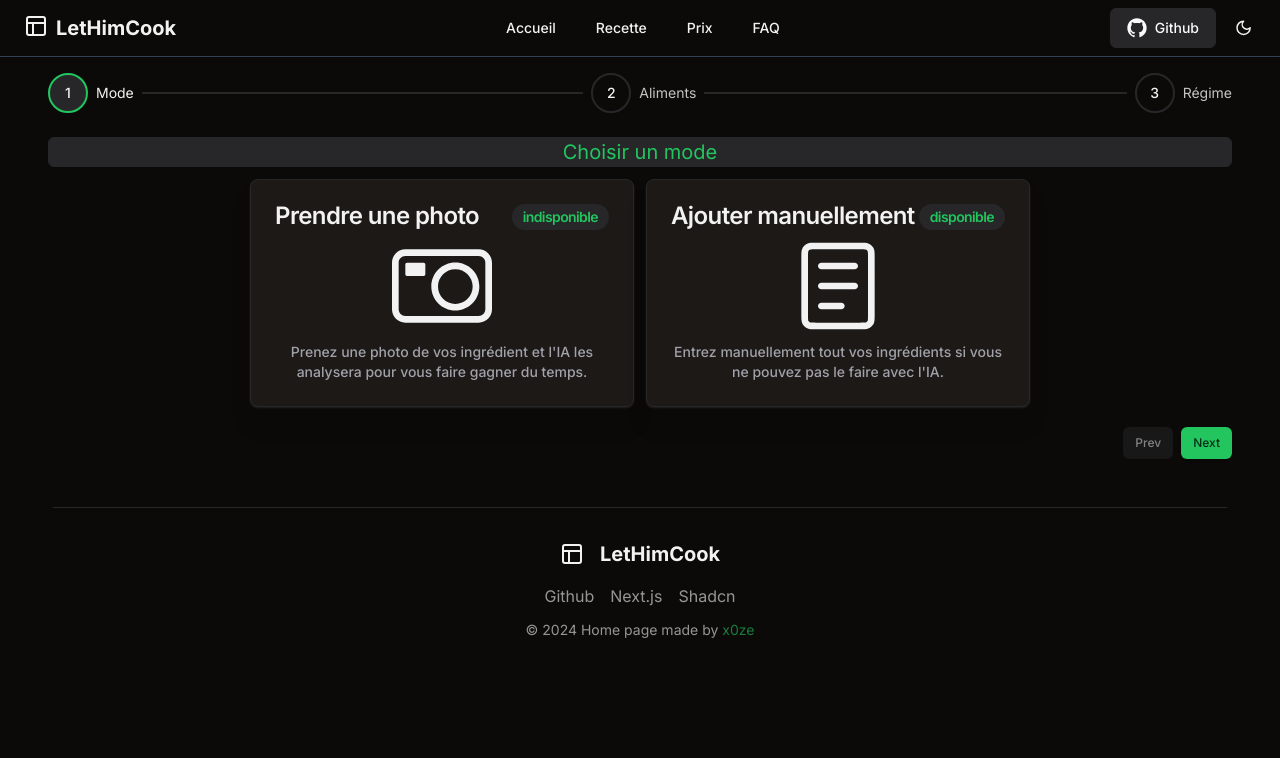
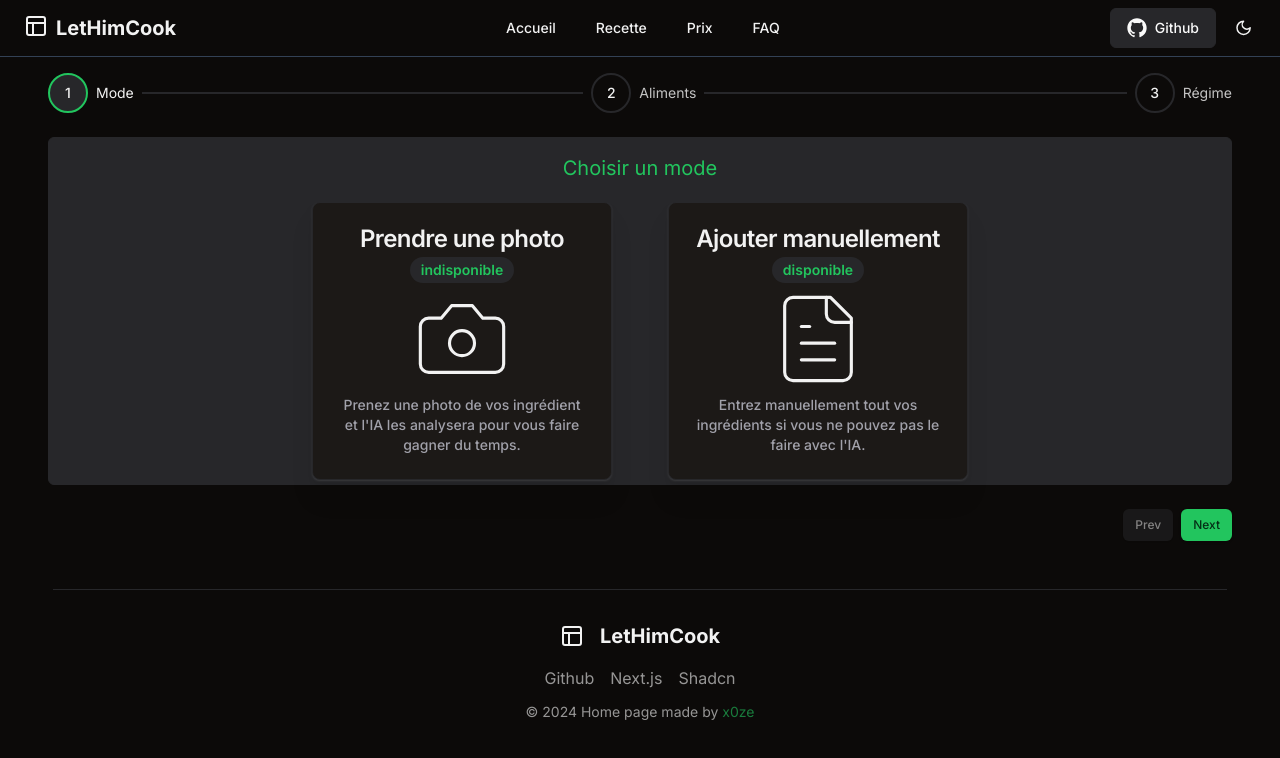
Before and after one commit to x0ze/Cooking-AI, a Next.js app in the folder lethimcook-app/: page /recipe in a window 1280 px wide. Shown: the top 758 px of the page. Built offline with nearby package versions, Linux system fonts and the light colour scheme.

Commit message:
upgrade mode chooser

```diff
--- a/lethimcook-app/app/globals.css
+++ b/lethimcook-app/app/globals.css
@@ -127,8 +127,13 @@
 .icon {
   width: 100px;
   height: 100px;
+  stroke-width: 0.75px;
 }
 
 .cards button[data-state="on"] {
   background-color: #22C55E;
 }
+
+.cards button {
+  border-radius: 10px;
+}
--- a/lethimcook-app/components/ModeCards.tsx
+++ b/lethimcook-app/components/ModeCards.tsx
@@ -6,32 +6,32 @@ import {
 	CardHeader,
 	CardTitle,
   } from "@/components/ui/card"
-import { CameraIcon, ReaderIcon } from '@radix-ui/react-icons'
 import {
   ToggleGroup,
   ToggleGroupItem,
 } from "@/components/ui/toggle-group"
 import { Badge } from "@/components/ui/custom/badge";
+import { Camera, FileText } from 'lucide-react';
 
 export function ModeCards() {
     return (
-      <div className="flex items-center justify-center gap-[40px] cards">
+      <div className="flex items-center justify-center cards">
         <ToggleGroup type="single">
           <ToggleGroupItem value="image" className="h-[auto] p-1">
             {/* Card 1 */}
-            <Card className="w-96 drop-shadow-xl shadow-black/10 dark:shadow-white/10">
+            <Card className="w-[300px] drop-shadow-xl shadow-black/10 dark:shadow-white/10">
               <CardHeader>
-                <CardTitle className="flex item-center justify-between">
+                <CardTitle className="flex item-center justify-center">
                   Prendre une photo
-                  <Badge
+                </CardTitle>
+                <Badge
                     variant="secondary"
-                    className="text-sm text-primary"
+                    className="text-sm text-primary w-[fit-content] m-2 m-[auto]"
                   >
                     indisponible
                   </Badge>
-                </CardTitle>
                 <div className="flex justify-center">
-                  <CameraIcon className="icon" />
+                  <Camera className="icon" />
                 </div>
                 <CardDescription>
                   Prenez une photo de vos ingrédient et l'IA les analysera pour vous faire gagner du temps.
@@ -39,21 +39,22 @@ export function ModeCards() {
               </CardHeader>
             </Card>
           </ToggleGroupItem>
+          <div className="w-[40px]"></div>
           <ToggleGroupItem value="text" className="h-[auto] p-1">
             {/* Card 2 */}
-            <Card className="w-96  drop-shadow-xl shadow-black/10 dark:shadow-white/10">
+            <Card className="w-[300px]  drop-shadow-xl shadow-black/10 dark:shadow-white/10">
               <CardHeader>
-                <CardTitle className="flex item-center justify-between">
+                <CardTitle className="flex item-center justify-center">
                   Ajouter manuellement
-                  <Badge
+                </CardTitle>
+                <Badge
                     variant="secondary"
-                    className="text-sm text-primary"
+                    className="text-sm text-primary w-[fit-content] m-2 m-[auto]"
                   >
                   disponible
                   </Badge>
-                </CardTitle>
                 <div className="flex justify-center">
-                  <ReaderIcon className="icon"/>
+                  <FileText className="icon" />
                 </div>
                 <CardDescription>
                   Entrez manuellement tout vos ingrédients si vous ne pouvez pas le faire avec l'IA.
--- a/lethimcook-app/examples/stepper-demo.tsx
+++ b/lethimcook-app/examples/stepper-demo.tsx
@@ -20,13 +20,10 @@ export default function StepperDemo() {
 						<Step key={stepProps.label} {...stepProps}>
 							{/* Contenu spécifique pour chaque étape */}
 							{index === 0 && (
-								<div>
-									<div className="h-40 flex items-center justify-center my-2 border bg-secondary text-primary rounded-md">
-										<h1 className="text-xl">Choisir un mode</h1>
-									</div>
+								<div className="h-40 flex items-center justify-center my-2 border bg-secondary text-primary rounded-md flex-col">
+									<h1 className="text-xl m-4">Choisir un mode</h1>
 									<ModeCards></ModeCards>
 								</div>
-
 							)}
 							{index === 1 && (
 								<div className="h-40 flex justify-between my-2 border bg-secondary text-secondary rounded-md p-5">
```
